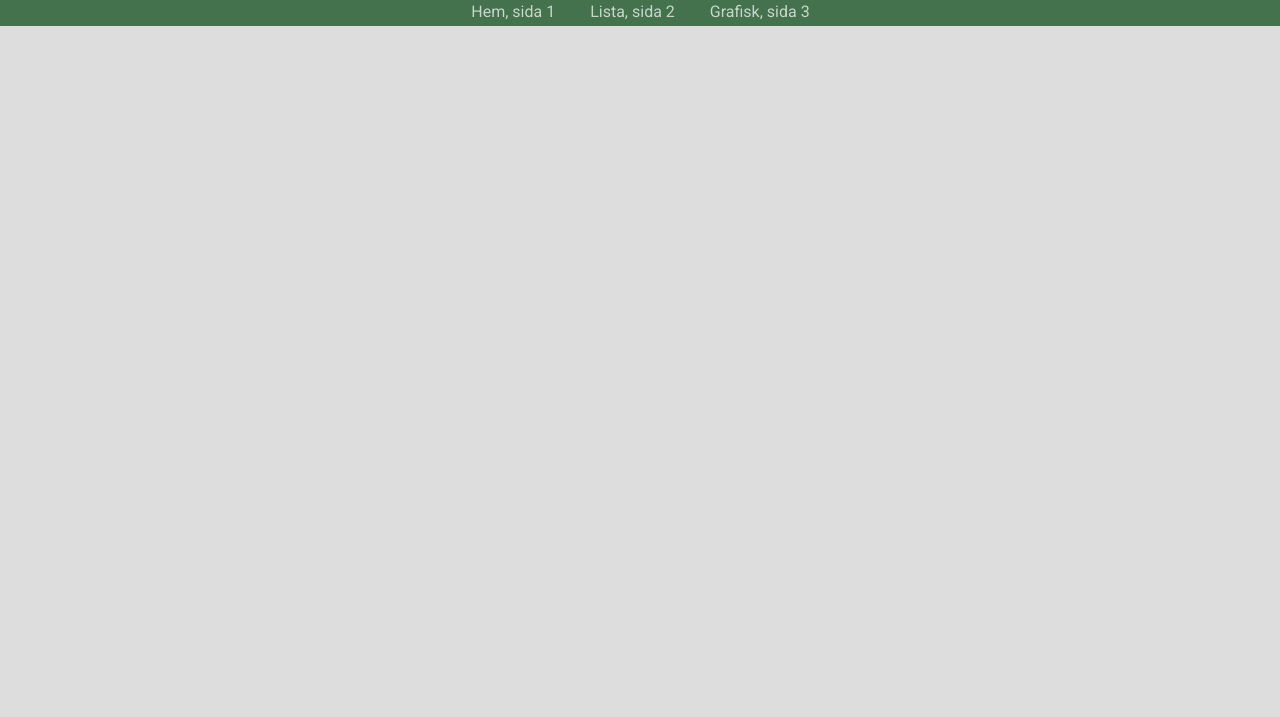
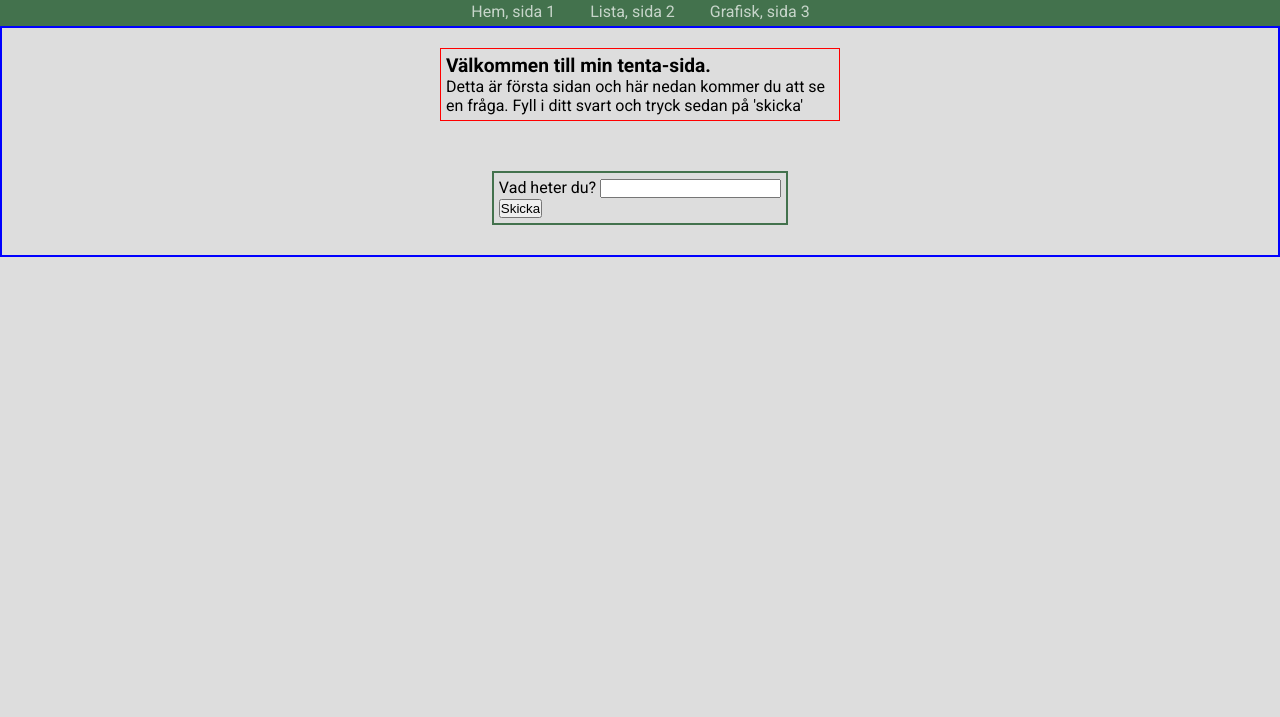
Before and after one commit to annablankell/annablankelltenta, a plain HTML site: page index.html in a window 1280 px wide. Shown: the part 83-800 px from the top of the page. Drawn offline with Linux system fonts and the light colour scheme.

Commit message:
lagt till welcome och input

```diff
--- a/css/style.css
+++ b/css/style.css
@@ -24,16 +24,21 @@ body{
     min-height: 80px;
     text-align: center;
     padding: 20px;
+}
+
+h1{
     font-size: 2em;
     font-weight: 500;
     color:  rgb(67, 114, 77);
-
 }
 
+h2{
+    font-size: 1.2em;
+    font-weight: 800;
+}
 
 nav{
     background-color: rgb(67, 114, 77);
-
 }
 
 
@@ -58,6 +63,30 @@ li:hover a {
 }
 
 
+.welcome{
+    display: flex;
+    flex-direction: column;
+    align-items: center;
+    width: 100%;
+    border: blue solid 2px;
+}
+
+.startDiv{
+    max-width:400px;
+    margin: 20px;
+    border: 1px solid red;
+  padding: 5px;
+}
+
+.inputElement{
+    margin: 30px;
+    border: 2px solid rgb(67, 114, 77);
+}
+
+
+
+
+
 /* Media Queries */
 
  @media all and (min-width: 600px) {
--- a/index.html
+++ b/index.html
@@ -12,7 +12,7 @@
 
     <!-- DETTA ÄR MIN INDEXSIDA -->
     <header>
-        <div class="title">FÖRSTA SIDAN</div>
+        <div class="title"><h1>FÖRSTA SIDAN, INDEX</h1></div>
         <nav>
             <div class="navContainer">
                 <ul class="myMenu">
@@ -26,6 +26,22 @@
 
       <section>
 
+    <div class="welcome">
+
+        <div class="startDiv">
+            <p><h2>Välkommen till min tenta-sida.</h2>Detta är första sidan och här nedan kommer du att se en fråga. Fyll i ditt svart och tryck sedan på 'skicka'</p>
+        </div>
+
+        <div class="startDiv inputElement">
+            <form action="submission.html" method="POST">
+
+                <label for="name">Vad heter du?</label>
+            <input type="text" name="name" id="name"> <br>
+
+            <input type="submit" value="Skicka">
+
+        </div>
+    </div>
       </section>
 
       <footer>
```
Also changed, not shown: grafisk.html (+3 -1 lines), listsida.html (+5 -1 lines), submission.html (added, +13 -0 lines).
